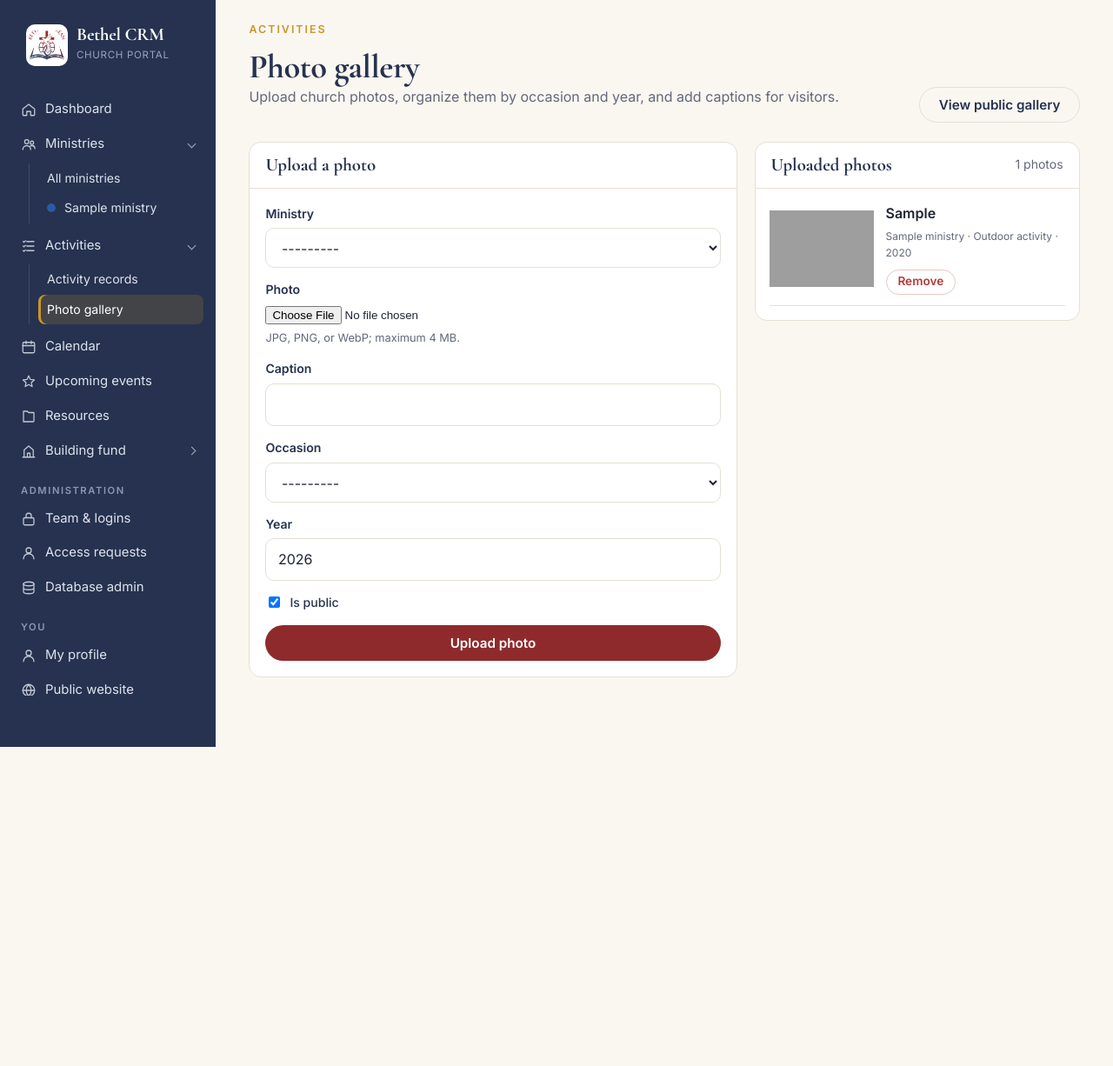
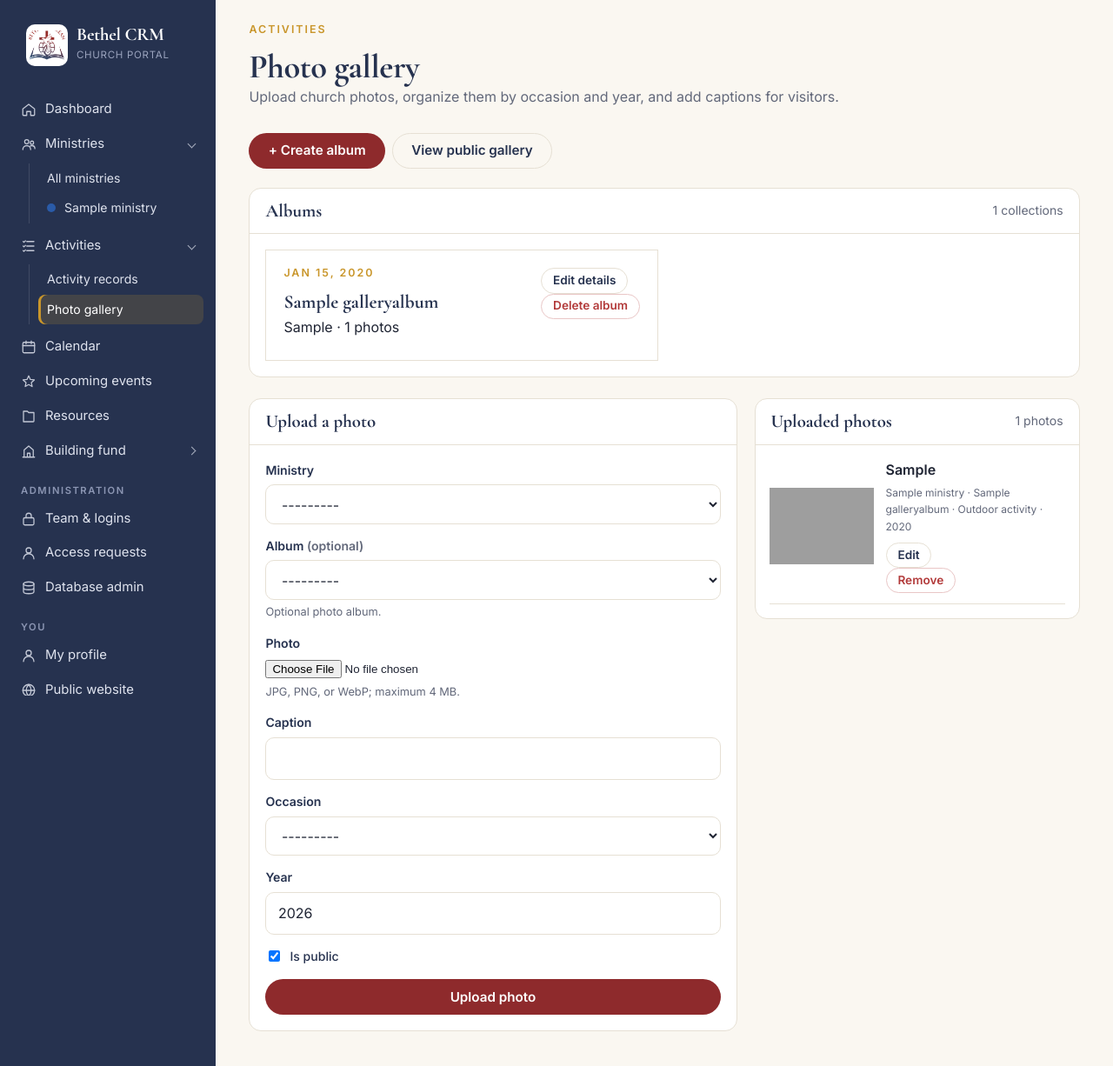
Before and after one commit to biniamh9/BETHEL-CRM, a Django app: page /portal/ministries/photos/ in a window 1280 px wide. Shown: the top 1226 px of the page at 87% size. Before the commit the page ends 859 px from the top, so only its background shows below. Run offline with Django 5.2, Linux system fonts and the light colour scheme; a user stored in the database is signed in; tables that the repository leaves empty hold one stand-in row (values such as "Sample post"); parts of the project's set-up code (start-up, migrations or seed data) failed here and were passed over; grey boxes are pictures that could not be loaded.

Commit message:
Add portal management for activity photo albums

```diff
--- a/ministries/forms.py
+++ b/ministries/forms.py
@@ -3,7 +3,7 @@ from django import forms
 from pathlib import Path
 from datetime import date
 
-from .models import Activity, GalleryPhoto, Ministry, MinistryInquiry, Participant
+from .models import Activity, GalleryAlbum, GalleryPhoto, Ministry, MinistryInquiry, Participant
 
 
 class DateInput(forms.DateInput):
@@ -148,12 +148,44 @@ class GalleryPhotoForm(forms.ModelForm):
 
 class PortalGalleryPhotoForm(GalleryPhotoForm):
     ministry = forms.ModelChoiceField(queryset=Ministry.objects.none())
+    album = forms.ModelChoiceField(queryset=GalleryAlbum.objects.none(), required=False, help_text="Optional photo album.")
 
-    field_order = ("ministry", "image", "caption", "occasion", "year", "is_public")
+    field_order = ("ministry", "album", "image", "caption", "occasion", "year", "is_public")
 
     def __init__(self, *args, ministries=None, **kwargs):
         super().__init__(*args, **kwargs)
         self.fields["ministry"].queryset = ministries if ministries is not None else Ministry.objects.none()
+        self.fields["album"].queryset = GalleryAlbum.objects.filter(ministry__in=self.fields["ministry"].queryset)
+
+    def clean(self):
+        cleaned = super().clean()
+        album, ministry = cleaned.get("album"), cleaned.get("ministry")
+        if album and ministry and album.ministry_id != ministry.pk:
+            self.add_error("album", "Choose an album belonging to the selected ministry.")
+        return cleaned
+
+
+class GalleryAlbumForm(forms.ModelForm):
+    ministry = forms.ModelChoiceField(queryset=Ministry.objects.none())
+
+    class Meta:
+        model = GalleryAlbum
+        fields = ("ministry", "title", "event_date", "location", "description", "is_public")
+        widgets = {"event_date": DateInput(), "description": forms.Textarea(attrs={"rows": 4})}
+
+    def __init__(self, *args, ministries=None, **kwargs):
+        super().__init__(*args, **kwargs)
+        self.fields["ministry"].queryset = ministries if ministries is not None else Ministry.objects.none()
+
+
+class GalleryPhotoMetadataForm(forms.ModelForm):
+    class Meta:
+        model = GalleryPhoto
+        fields = ("album", "caption", "occasion", "year", "is_public")
+
+    def __init__(self, *args, ministry=None, **kwargs):
+        super().__init__(*args, **kwargs)
+        self.fields["album"].queryset = ministry.gallery_albums.all() if ministry else GalleryAlbum.objects.none()
 
 
 def validate_gallery_image(upload):
--- a/ministries/urls.py
+++ b/ministries/urls.py
@@ -7,9 +7,13 @@ app_name = "ministries"
 urlpatterns = [
     path("", views.ministry_list, name="list"),
     path("photos/", views.gallery_hub, name="gallery_hub"),
+    path("photos/albums/new/", views.gallery_album_edit, name="gallery_album_new"),
+    path("photos/albums/<int:pk>/edit/", views.gallery_album_edit, name="gallery_album_edit"),
+    path("photos/albums/<int:pk>/delete/", views.gallery_album_delete, name="gallery_album_delete"),
     path("<slug:slug>/profile/edit/", views.ministry_profile_edit, name="profile_edit"),
     path("<slug:slug>/gallery/", views.gallery_manage, name="gallery"),
     path("<slug:slug>/gallery/<int:pk>/delete/", views.gallery_delete, name="gallery_delete"),
+    path("<slug:slug>/gallery/<int:pk>/edit/", views.gallery_photo_edit, name="gallery_photo_edit"),
     path("<slug:slug>/inquiries/<int:pk>/status/", views.inquiry_status, name="inquiry_status"),
     path("<slug:slug>/", views.ministry_detail, name="detail"),
     path("<slug:slug>/activities/new/", views.activity_edit, name="activity_new"),
--- a/ministries/views.py
+++ b/ministries/views.py
@@ -10,12 +10,13 @@ from django.core.exceptions import PermissionDenied
 from django.db.models import Count, Q, Sum
 from django.http import HttpResponse
 from django.shortcuts import get_object_or_404, redirect, render
+from django.urls import reverse
 
 from .forms import (
-    ActivityForm, GalleryPhotoForm, MinistryContactForm, MinistryJoinForm,
+    ActivityForm, GalleryAlbumForm, GalleryPhotoForm, GalleryPhotoMetadataForm, MinistryContactForm, MinistryJoinForm,
     MinistryProfileForm, ParticipantForm, PortalGalleryPhotoForm,
 )
-from .models import Activity, GalleryPhoto, Ministry, MinistryAnnouncement, MinistryInquiry, Participant
+from .models import Activity, GalleryAlbum, GalleryPhoto, Ministry, MinistryAnnouncement, MinistryInquiry, Participant
 
 ACTIVITY_IMAGE_EXTENSIONS = {".gif", ".jpeg", ".jpg", ".png", ".webp"}
 
@@ -206,14 +207,47 @@ def gallery_hub(request):
     if request.method == "POST" and form.is_valid():
         photo = form.save(commit=False)
         photo.ministry = form.cleaned_data["ministry"]
+        photo.album = form.cleaned_data.get("album")
         photo.created_by = request.user
         photo.save()
         messages.success(request, "Photo uploaded and added to the public activity gallery.")
         return redirect("ministries:gallery_hub")
-    photos = GalleryPhoto.objects.filter(ministry__in=ministries).select_related("ministry")
+    photos = GalleryPhoto.objects.filter(ministry__in=ministries).select_related("ministry", "album")
     return render(request, "ministries/gallery_hub.html", {
         "form": form, "photos": photos, "ministries": ministries,
+        "albums": GalleryAlbum.objects.filter(ministry__in=ministries).select_related("ministry"),
     })
+
+
+@login_required
+def gallery_album_edit(request, pk=None):
+    ministries = request.user.editable_ministries().order_by("name")
+    if not ministries.exists():
+        raise PermissionDenied
+    album = get_object_or_404(GalleryAlbum, pk=pk, ministry__in=ministries) if pk else None
+    form = GalleryAlbumForm(request.POST or None, instance=album, ministries=ministries)
+    if request.method == "POST" and form.is_valid():
+        album = form.save(commit=False)
+        if not album.created_by_id:
+            album.created_by = request.user
+        album.save()
+        messages.success(request, "Photo album saved.")
+        return redirect("ministries:gallery_hub")
+    return render(request, "ministries/form.html", {
+        "form": form, "ministry": album.ministry if album else ministries.first(),
+        "title": "Edit photo album" if album else "Create photo album",
+        "cancel_url": reverse("ministries:gallery_hub"),
+    })
+
+
+@login_required
+def gallery_album_delete(request, pk):
+    ministries = request.user.editable_ministries()
+    album = get_object_or_404(GalleryAlbum, pk=pk, ministry__in=ministries)
+    if request.method == "POST":
+        album.delete()
+        messages.success(request, "Album and its photos removed.")
+    return redirect("ministries:gallery_hub")
 
 
 @login_required
@@ -223,7 +257,24 @@ def gallery_delete(request, slug, pk):
     if request.method == "POST":
         photo.delete()
         messages.success(request, "Photo removed.")
+        if request.POST.get("next") == "hub":
+            return redirect("ministries:gallery_hub")
     return redirect("ministries:gallery", slug=ministry.slug)
+
+
+@login_required
+def gallery_photo_edit(request, slug, pk):
+    ministry = _get_ministry(request, slug, edit=True)
+    photo = get_object_or_404(GalleryPhoto, pk=pk, ministry=ministry)
+    form = GalleryPhotoMetadataForm(request.POST or None, instance=photo, ministry=ministry)
+    if request.method == "POST" and form.is_valid():
+        form.save()
+        messages.success(request, "Photo details updated.")
+        return redirect("ministries:gallery_hub")
+    return render(request, "ministries/form.html", {
+        "form": form, "ministry": ministry, "title": "Edit photo details",
+        "cancel_url": reverse("ministries:gallery_hub"),
+    })
 
 
 @login_required
--- a/static/css/site.css
+++ b/static/css/site.css
@@ -366,6 +366,7 @@ tbody tr:hover { background: #fcfaf6; }
 .farm-day-photo span { position:absolute; z-index:1; inset:auto 14px 12px; color:#fff; font-size:.82rem; font-weight:700; }
 .farm-day-photo.album-extra { display:none; }.farm-day-photo.album-extra.shown { display:block; }
 .farm-day-actions { display:flex; gap:12px; justify-content:center; padding-top:30px; }
+.album-admin-grid { display:grid; grid-template-columns:repeat(2,minmax(0,1fr)); gap:14px; padding:18px; }.album-admin-grid article { display:flex; justify-content:space-between; gap:18px; padding:20px; border:1px solid var(--line); background:#fff; }.album-admin-grid h3,.album-admin-grid p { margin:4px 0; }.album-admin-grid form { margin:0; }
 .activity-fallback { position: relative; display: grid; place-items: center; overflow: hidden; background: linear-gradient(135deg, var(--c, var(--navy)), #c9962b); }
 .activity-fallback::before, .activity-fallback::after { content: ""; position: absolute; width: 180px; height: 180px; border: 1px solid rgba(255,255,255,.22); border-radius: 50%; }
 .activity-fallback::before { transform: translate(-42%, -34%); }
--- a/templates/ministries/form.html
+++ b/templates/ministries/form.html
@@ -6,7 +6,7 @@
   <div class="panel"><div class="panel-body">{% form_fields form %}</div></div>
   <div class="form-actions">
     <button class="btn btn-primary">Save</button>
-    <a class="btn btn-ghost" href="{{ ministry.get_absolute_url }}">Cancel</a>
+    <a class="btn btn-ghost" href="{{ cancel_url|default:ministry.get_absolute_url }}">Cancel</a>
   </div>
 </form>
 {% if obj and delete_url %}
--- a/templates/ministries/gallery_hub.html
+++ b/templates/ministries/gallery_hub.html
@@ -3,8 +3,9 @@
 {% block content %}
 <div class="page-head">
   <div><span class="eyebrow">Activities</span><h1>Photo gallery</h1><p class="muted">Upload church photos, organize them by occasion and year, and add captions for visitors.</p></div>
-  <a class="btn btn-ghost" href="{% url 'core:public_activities' %}" target="_blank" rel="noopener">View public gallery</a>
+  <div class="actions"><a class="btn btn-primary" href="{% url 'ministries:gallery_album_new' %}">+ Create album</a><a class="btn btn-ghost" href="{% url 'core:public_activities' %}" target="_blank" rel="noopener">View public gallery</a></div>
 </div>
+{% if albums %}<div class="panel" style="margin-bottom:24px"><div class="panel-head"><h3>Albums</h3><span class="small muted">{{ albums|length }} collections</span></div><div class="album-admin-grid">{% for album in albums %}<article><div><span class="eyebrow">{{ album.event_date|date:"M j, Y"|default:"Photo collection" }}</span><h3>{{ album.title }}</h3><p>{{ album.location }}{% if album.location and album.photos.count %} · {% endif %}{{ album.photos.count }} photos{% if not album.is_public %} · Private{% endif %}</p></div><div class="actions"><a class="btn btn-ghost btn-sm" href="{% url 'ministries:gallery_album_edit' album.pk %}">Edit details</a><form method="post" action="{% url 'ministries:gallery_album_delete' album.pk %}" onsubmit="return confirm('Delete this album and every photo in it?')">{% csrf_token %}<button class="btn btn-danger btn-sm">Delete album</button></form></div></article>{% endfor %}</div></div>{% endif %}
 <div class="cols">
   <form method="post" enctype="multipart/form-data" class="panel">
     <div class="panel-head"><h3>Upload a photo</h3></div>
@@ -14,7 +15,7 @@
     <div class="panel-head"><h3>Uploaded photos</h3><span class="small muted">{{ photos|length }} photos</span></div>
     <div class="portal-photo-list">
       {% for photo in photos %}
-      <article><img src="{{ photo.get_image_url }}" alt="{{ photo.caption }}"><div><b>{{ photo.caption }}</b><span>{{ photo.ministry.name }} · {{ photo.get_occasion_display }} · {{ photo.year }}{% if not photo.is_public %} · Private{% endif %}</span><form method="post" action="{% url 'ministries:gallery_delete' photo.ministry.slug photo.pk %}" onsubmit="return confirm('Remove this photo?')">{% csrf_token %}<button class="btn btn-danger btn-sm">Remove</button></form></div></article>
+      <article><img src="{{ photo.get_image_url }}" alt="{{ photo.caption }}"><div><b>{{ photo.caption }}</b><span>{{ photo.ministry.name }}{% if photo.album %} · {{ photo.album.title }}{% endif %} · {{ photo.get_occasion_display }} · {{ photo.year }}{% if not photo.is_public %} · Private{% endif %}</span><div class="actions"><a class="btn btn-ghost btn-sm" href="{% url 'ministries:gallery_photo_edit' photo.ministry.slug photo.pk %}">Edit</a><form method="post" action="{% url 'ministries:gallery_delete' photo.ministry.slug photo.pk %}" onsubmit="return confirm('Remove this photo?')">{% csrf_token %}<input type="hidden" name="next" value="hub"><button class="btn btn-danger btn-sm">Remove</button></form></div></div></article>
       {% empty %}<div class="empty">No photos yet. Use the upload form to add the first one.</div>{% endfor %}
     </div>
   </div>
```
Also changed, not shown: core/views.py (+4 -28 lines), ministries/models.py (+37 -1 lines), ministries/tests.py (+36 -2 lines), templates/core/public_activities.html (+4 -4 lines), ministries/migrations/0007_galleryphoto_static_path_and_more.py (added).
